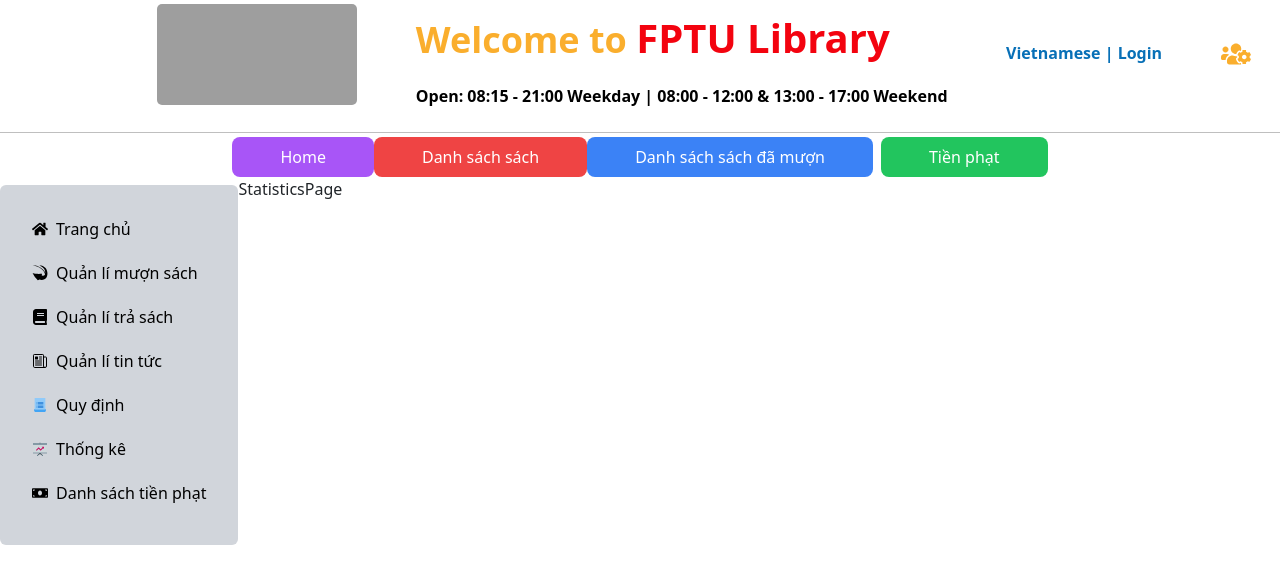
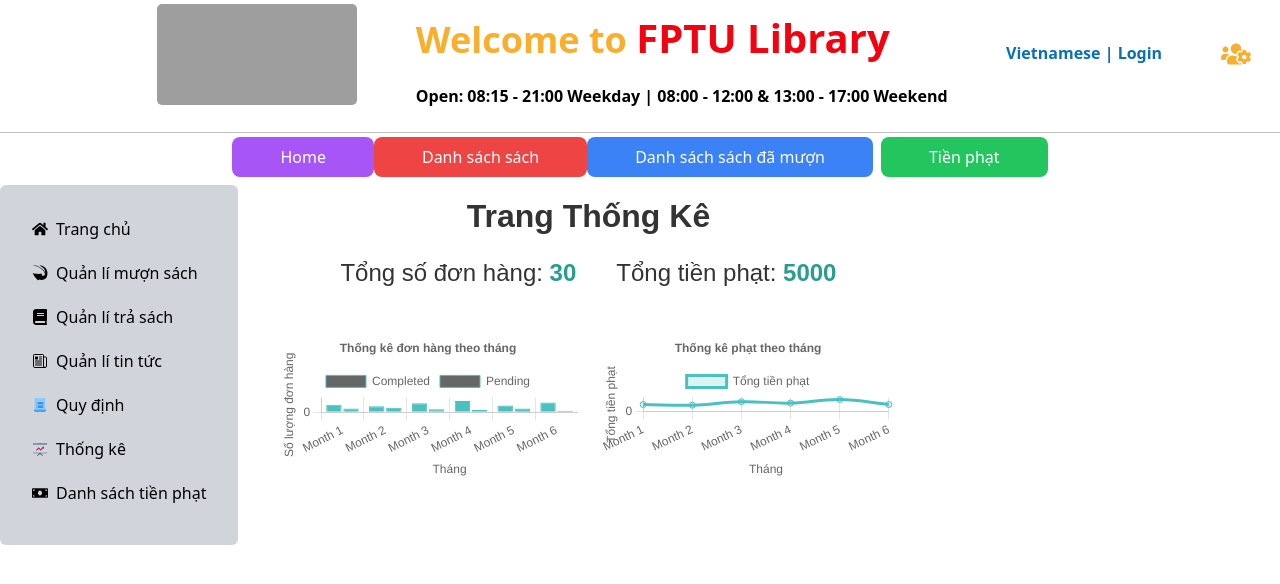
Before and after one commit to pmq2408/ReadifyLibrary, a React (Create React App) app in the folder client/: page /statistics in a window 1280 px wide. Shown: the top 584 px of the page. Built offline with nearby package versions, Linux system fonts and the light colour scheme; grey boxes are pictures that could not be loaded.

Commit message:
Update Chart

```diff
--- a/client/package.json
+++ b/client/package.json
@@ -8,13 +8,16 @@
     "@testing-library/react": "^13.4.0",
     "@testing-library/user-event": "^13.5.0",
     "bootstrap": "^5.3.3",
+    "chart.js": "^4.4.8",
     "client": "file:",
     "react": "^18.3.1",
     "react-bootstrap": "^2.10.9",
+    "react-chartjs-2": "^5.3.0",
     "react-dom": "^18.3.1",
     "react-icons": "^5.4.0",
     "react-router-dom": "^7.1.5",
     "react-scripts": "5.0.1",
+    "styled-components": "^6.1.15",
     "web-vitals": "^2.1.4"
   },
   "scripts": {
--- a/client/src/App.js
+++ b/client/src/App.js
@@ -42,6 +42,7 @@
         <Route path="/books" element={<ListBook />} />
         <Route path="/genres" element={<GenreManagement />} />
         <Route path="/fines-management" element={<ListFine />} />
+
       </Routes>
     </BrowserRouter>
   );
--- a/client/src/pages/Homepage/StatisticsPage.jsx
+++ b/client/src/pages/Homepage/StatisticsPage.jsx
@@ -1,7 +1,153 @@
-import React from 'react'
+import React, { useEffect, useState } from "react";
+import { Bar } from "react-chartjs-2";
+import { Line } from "react-chartjs-2";
+import { Chart as ChartJS, CategoryScale, LinearScale, BarElement, PointElement, LineElement, Title, Tooltip, Legend } from "chart.js";
+
+// Register necessary Chart.js components
+ChartJS.register(CategoryScale, LinearScale, BarElement, PointElement, LineElement, Title, Tooltip, Legend);
 
 export const StatisticsPage = () => {
+    const [barChartData, setBarChartData] = useState({ labels: [], datasets: [] });
+    const [lineChartData, setLineChartData] = useState({ labels: [], datasets: [] });
+    const [totalOrder, setTotalOrder] = useState(30);  // Hardcoded total order value
+    const [totalFines, setTotalFines] = useState(0);
+
+    useEffect(() => {
+        // Hardcoded data for Bar Chart
+        const monthlyData = [
+            { month: 1, statuses: [{ status: "Completed", count: 10 }, { status: "Pending", count: 5 }] },
+            { month: 2, statuses: [{ status: "Completed", count: 8 }, { status: "Pending", count: 6 }] },
+            { month: 3, statuses: [{ status: "Completed", count: 12 }, { status: "Pending", count: 4 }] },
+            { month: 4, statuses: [{ status: "Completed", count: 15 }, { status: "Pending", count: 3 }] },
+            { month: 5, statuses: [{ status: "Completed", count: 9 }, { status: "Pending", count: 5 }] },
+            { month: 6, statuses: [{ status: "Completed", count: 13 }, { status: "Pending", count: 2 }] },
+        ];
+
+        const barLabels = monthlyData.map((item) => `Month ${item.month}`);
+        const statuses = Array.from(new Set(monthlyData.flatMap((item) => item.statuses.map((status) => status.status))));
+
+        const barDatasets = statuses.map((status) => ({
+            label: status,
+            data: monthlyData.map((month) => {
+                const statusData = month.statuses.find((s) => s.status === status);
+                return statusData ? statusData.count : 0;
+            }),
+            backgroundColor: "rgba(`${Math.floor(Math.random() * 255)}`, `${Math.floor(Math.random() * 255)}`, `${Math.floor(Math.random() * 255)}`, 0.6)",
+            borderColor: "rgba(75, 192, 192, 1)",
+            borderWidth: 1,
+        }));
+
+        setBarChartData({ labels: barLabels, datasets: barDatasets });
+
+        // Hardcoded data for Line Chart (Fines)
+        const monthlyFinesData = [
+            { month: 1, totalFinesAmount: 500 },
+            { month: 2, totalFinesAmount: 450 },
+            { month: 3, totalFinesAmount: 700 },
+            { month: 4, totalFinesAmount: 600 },
+            { month: 5, totalFinesAmount: 850 },
+            { month: 6, totalFinesAmount: 500 },
+        ];
+
+        const lineLabels = monthlyFinesData.map((item) =>` Month ${item.month}`);
+        const lineData = monthlyFinesData.map((item) => item.totalFinesAmount);
+
+        setLineChartData({
+            labels: lineLabels,
+            datasets: [
+                {
+                    label: "Tổng tiền phạt",
+                    data: lineData,
+                    borderColor: "rgba(75, 192, 192, 1)",
+                    backgroundColor: "rgba(75, 192, 192, 0.2)",
+                    tension: 0.4,
+                    fill: true,
+                },
+            ],
+        });
+
+        setTotalFines(5000); // Hardcoded total fines value
+    }, []);
+
+    const barChartOptions = {
+        responsive: true,
+        plugins: {
+            legend: { display: true, position: "top" },
+            title: { display: true, text: "Thống kê đơn hàng theo tháng" },
+        },
+        scales: {
+            x: { title: { display: true, text: "Tháng" } },
+            y: { title: { display: true, text: "Số lượng đơn hàng" }, beginAtZero: true },
+        },
+    };
+
+    const lineChartOptions = {
+        responsive: true,
+        plugins: {
+            legend: { display: true, position: "top" },
+            title: { display: true, text: "Thống kê phạt theo tháng" },
+        },
+        scales: {
+            x: { title: { display: true, text: "Tháng" } },
+            y: { title: { display: true, text: "Tổng tiền phạt" }, beginAtZero: true },
+        },
+    };
+
     return (
-        <div>StatisticsPage</div>
-    )
-}
+        <div style={styles.container}>
+            <h1 style={styles.title}>Trang Thống Kê</h1>
+            <div style={styles.statsRow}>
+                <p style={styles.totalText}>Tổng số đơn hàng: <span style={styles.highlightText}>{totalOrder}</span></p>
+                <p style={styles.totalText}>Tổng tiền phạt: <span style={styles.highlightText}>{totalFines}</span></p>
+            </div>
+            <div style={styles.chartContainer}>
+                <div style={styles.chart}>
+                    <Bar data={barChartData} options={barChartOptions} />
+                </div>
+                <div style={styles.chart}>
+                    <Line data={lineChartData} options={lineChartOptions} />
+                </div>
+            </div>
+        </div>
+    );
+};
+
+// CSS in JS styles
+const styles = {
+    container: {
+        padding: "20px",
+        textAlign: "center",
+        fontFamily: "'Arial', sans-serif",
+    },
+    title: {
+        fontSize: "2rem",
+        fontWeight: "bold",
+        color: "#333",
+        marginBottom: "20px",
+    },
+    statsRow: {
+        display: "flex",
+        justifyContent: "center",
+        gap: "40px",
+        marginBottom: "20px",
+    },
+    totalText: {
+        fontSize: "1.5rem",
+        fontWeight: "normal",
+        color: "#333",
+    },
+    highlightText: {
+        fontWeight: "bold",
+        color: "#2a9d8f",
+    },
+    chartContainer: {
+        display: "flex",
+        justifyContent: "space-around",
+        gap: "20px",
+        padding: "20px",
+    },
+    chart: {
+        width: "45%",
+        minWidth: "300px",
+    },
+};
```
Also changed, not shown: 1 other file (tests, documents, lock files or other folders).
